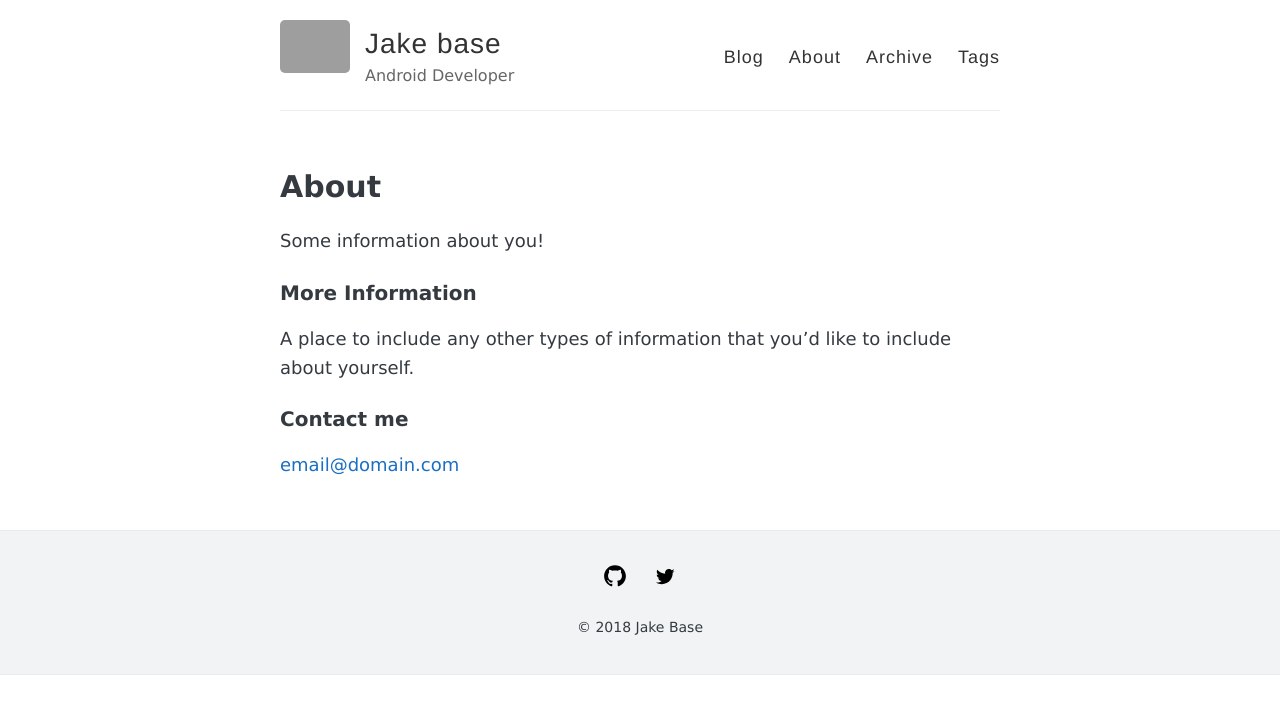
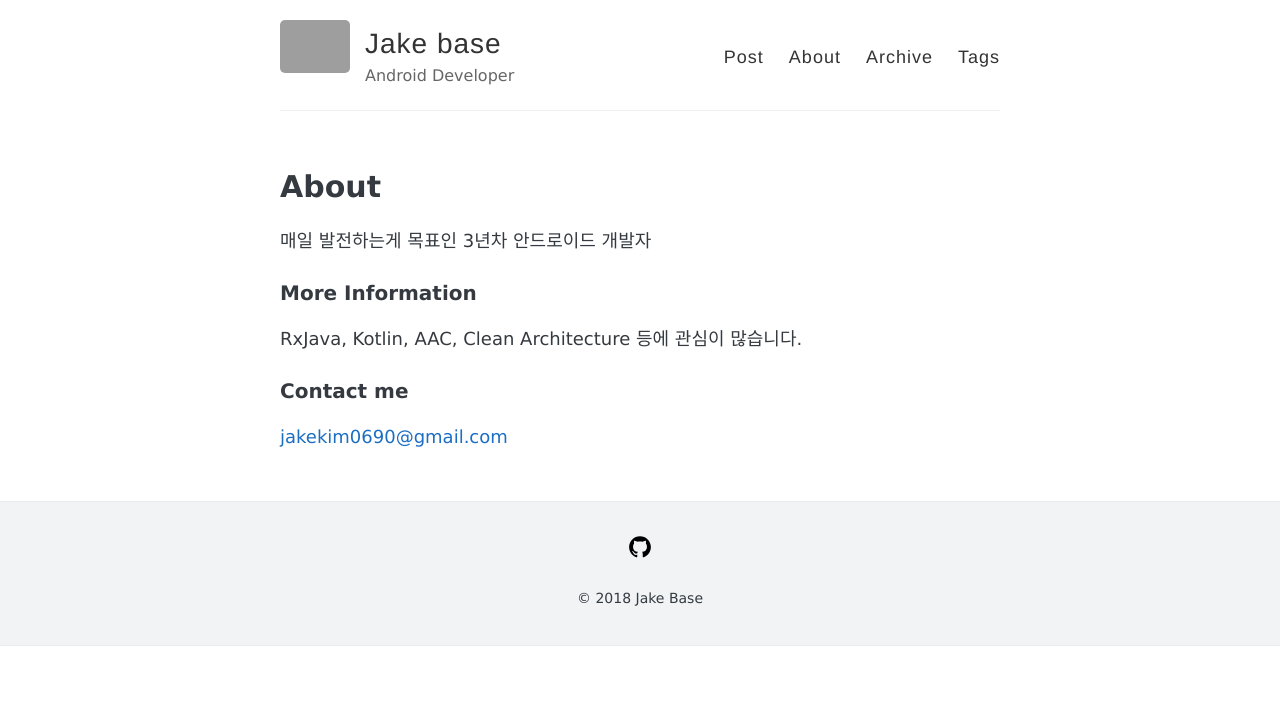
Before and after one commit to JakeBase/jakebase.github.io, a Jekyll site: the page built from about.md, in a window 1280 px wide. Shown: the top 714 px of the page. Built offline with Jekyll 4.4.1, drawn with Linux system fonts in a browser that asks for light colours; grey boxes are pictures that could not be loaded.

Commit message:
블로그 설정 변경 및 포스트 포맷 수정

```diff
--- a/_config.yml
+++ b/_config.yml
@@ -20,7 +20,7 @@ avatar: https://raw.githubusercontent.com/barryclark/jekyll-now/master/images/je
 # and URL Link(e.g. 'Theme' tab below) tabs. If you don't need one, just delete
 # it from the list(Delete '- name: ' and 'url: ', too!)
 navigation:
-  - name: Blog
+  - name: Post
     url: /
   - name: About
     url: /about
@@ -41,7 +41,7 @@ footer-links:
   email:
   facebook:
   flickr:
-  github: https://www.github.com/jakebase
+  github: jakebase
   googleplus: # anything in your profile username that comes after plus.google.com/
   instagram:
   linkedin:
@@ -49,7 +49,7 @@ footer-links:
   rss: # just type anything here for a working RSS icon
   stackoverflow: # your stackoverflow profile, e.g. "users/50476/bart-kiers"
   tumblr: # https://<username>.tumblr.com
-  twitter: jekyllrb
+  twitter:
   youtube: # channel/<your_long_string> or user/<user-name>
 
 # Text under the icons in footer
--- a/about.md
+++ b/about.md
@@ -4,12 +4,12 @@ title: About
 permalink: /about/
 ---
 
-Some information about you!
+매일 발전하는게 목표인 3년차 안드로이드 개발자
 
 ### More Information
 
-A place to include any other types of information that you'd like to include about yourself.
+RxJava, Kotlin, AAC, Clean Architecture 등에 관심이 많습니다.
 
 ### Contact me
 
-[email@domain.com](mailto:email@domain.com)
+[jakekim0690@gmail.com](mailto:jakekim0690@gmail.com)
```
Also changed, not shown: _posts/2017-03-25-droid-knights.md (+1 -10 lines), _posts/2017-04-19-android-systrace.md (+1 -2 lines), _posts/2018-01-17-migrate-glide-to-4-transcoder.md (+0 -2 lines).
